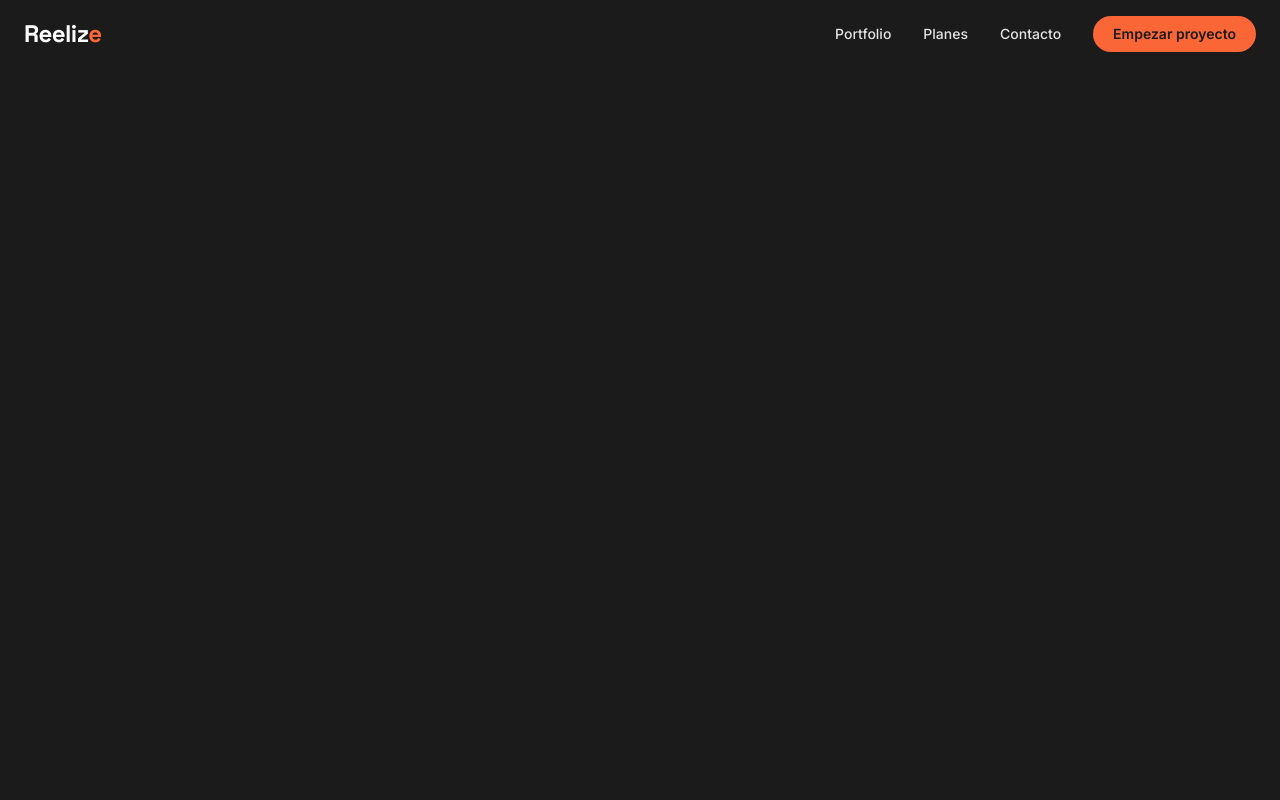
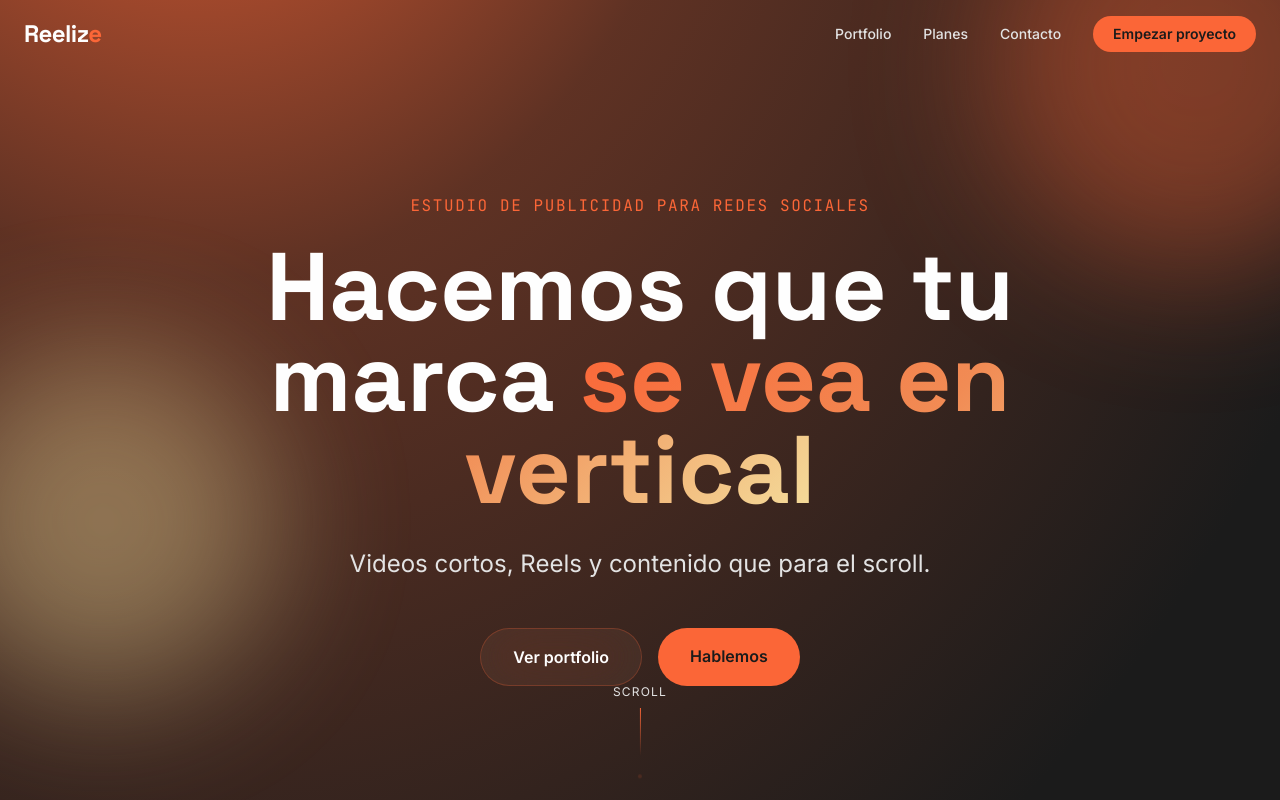
Before and after one commit to Batistiano/reelize-portfolio, a Next.js app: page / in a window 1280 px wide. Built offline with nearby package versions, Linux system fonts and the light colour scheme.

Commit message:
feat: add Hero section with animated gradient and CTAs

```diff
--- a/app/page.tsx
+++ b/app/page.tsx
@@ -1,9 +1,11 @@
 import { Navbar } from "@/components/Navbar";
+import { Hero } from "@/components/Hero";
 
 export default function Home() {
   return (
     <main>
       <Navbar />
+      <Hero />
     </main>
   );
 }
--- /dev/null
+++ b/components/Hero.tsx
@@ -0,0 +1,81 @@
+"use client";
+
+import { motion } from "framer-motion";
+import { GradientOrb } from "@/components/ui/GradientOrb";
+
+export function Hero() {
+  return (
+    <section className="relative min-h-screen flex items-center justify-center overflow-hidden">
+      <div className="absolute inset-0 gradient-radial-hero animate-gradient-shift" />
+
+      <GradientOrb
+        className="w-96 h-96 -top-20 -right-20"
+        color="primary"
+        speed="slow"
+      />
+      <GradientOrb
+        className="w-80 h-80 bottom-20 -left-20"
+        color="warm"
+        speed="slower"
+      />
+
+      <div className="relative z-10 max-w-5xl mx-auto px-6 text-center pt-20">
+        <motion.p
+          initial={{ opacity: 0, y: 20 }}
+          animate={{ opacity: 1, y: 0 }}
+          transition={{ duration: 0.6, delay: 0.1 }}
+          className="text-accent-primary text-sm md:text-base font-mono uppercase tracking-widest mb-6"
+        >
+          Estudio de publicidad para redes sociales
+        </motion.p>
+
+        <motion.h1
+          initial={{ opacity: 0, y: 30 }}
+          animate={{ opacity: 1, y: 0 }}
+          transition={{ duration: 0.7, delay: 0.2 }}
+          className="font-display text-5xl md:text-7xl lg:text-8xl font-bold leading-[0.95] mb-8"
+        >
+          Hacemos que tu marca{" "}
+          <span className="text-gradient">se vea en vertical</span>
+        </motion.h1>
+
+        <motion.p
+          initial={{ opacity: 0, y: 20 }}
+          animate={{ opacity: 1, y: 0 }}
+          transition={{ duration: 0.6, delay: 0.4 }}
+          className="text-text-muted text-lg md:text-2xl max-w-2xl mx-auto mb-12"
+        >
+          Videos cortos, Reels y contenido que para el scroll.
+        </motion.p>
+
+        <motion.div
+          initial={{ opacity: 0, y: 20 }}
+          animate={{ opacity: 1, y: 0 }}
+          transition={{ duration: 0.6, delay: 0.6 }}
+          className="flex flex-col sm:flex-row gap-4 justify-center"
+        >
+          <a
+            href="#portfolio"
+            className="px-8 py-4 rounded-full glass-strong text-text-primary font-semibold hover:glow-primary transition-all"
+          >
+            Ver portfolio
+          </a>
+          <a
+            href="#contacto"
+            className="px-8 py-4 rounded-full bg-accent-primary text-bg-primary font-semibold hover:bg-accent-secondary glow-primary-hover transition-all"
+          >
+            Hablemos
+          </a>
+        </motion.div>
+      </div>
+
+      <div className="absolute bottom-8 left-1/2 -translate-x-1/2 flex flex-col items-center gap-2">
+        <span className="text-text-muted text-xs uppercase tracking-widest">
+          Scroll
+        </span>
+        <div className="w-px h-12 bg-gradient-to-b from-accent-primary to-transparent" />
+        <div className="w-1 h-1 rounded-full bg-accent-primary animate-scroll-down" />
+      </div>
+    </section>
+  );
+}
```
